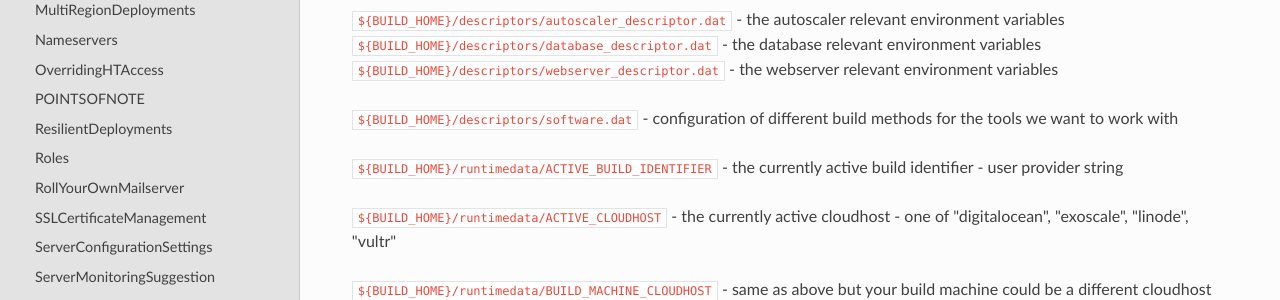
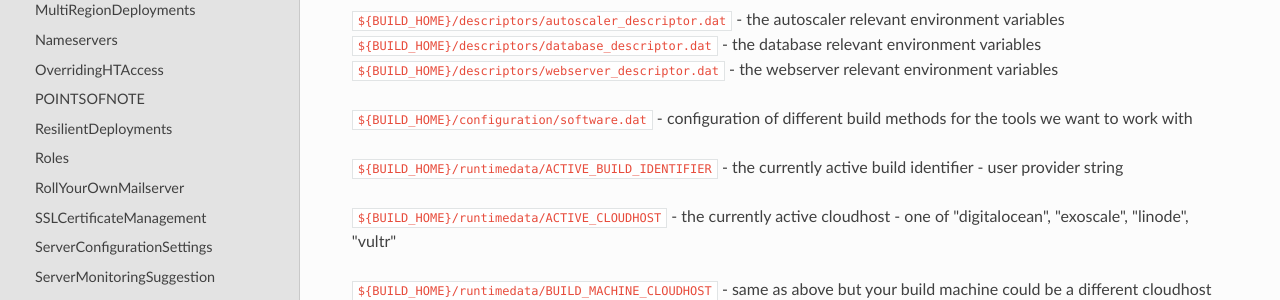
Before and after one commit to wintersys-dev/adt-documentation, an MkDocs documentation site: the page built from docs/Agile Deployment Toolkit/Deployment/DirectoryTreeStructure.md, in a window 1280 px wide and 900 px high. Shown: the part 211-511 px from the top of the window. Built offline with MkDocs 1.6.1, drawn with Linux system fonts in a browser that asks for light colours; nearby versions of some CDN libraries.

Commit message:
Update DirectoryTreeStructure.md

````diff
--- a/docs/Agile Deployment Toolkit/Deployment/DirectoryTreeStructure.md
+++ b/docs/Agile Deployment Toolkit/Deployment/DirectoryTreeStructure.md
@@ -6,7 +6,7 @@ Here you will find an expose on the directory structures of the various differen
 ```${BUILD_HOME}/descriptors/database_descriptor.dat``` - the database relevant environment variables
 ```${BUILD_HOME}/descriptors/webserver_descriptor.dat``` - the webserver relevant environment variables
 
-```${BUILD_HOME}/descriptors/software.dat``` - configuration of different build methods for the tools we want to work with
+```${BUILD_HOME}/configuration/software.dat``` - configuration of different build methods for the tools we want to work with
 
 ```${BUILD_HOME}/runtimedata/ACTIVE_BUILD_IDENTIFIER``` - the currently active build identifier - user provider string
 
````
